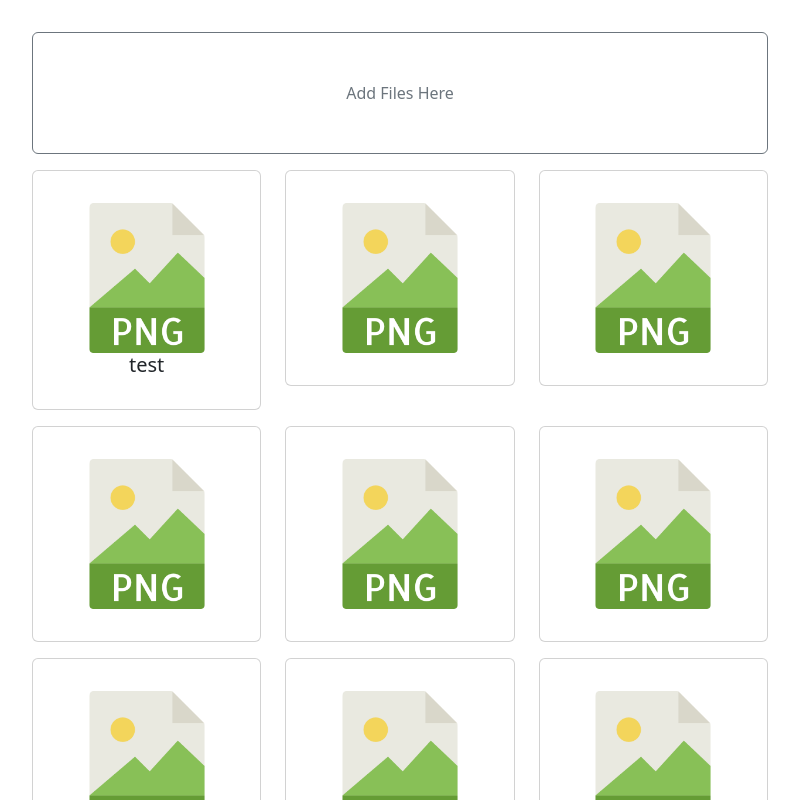
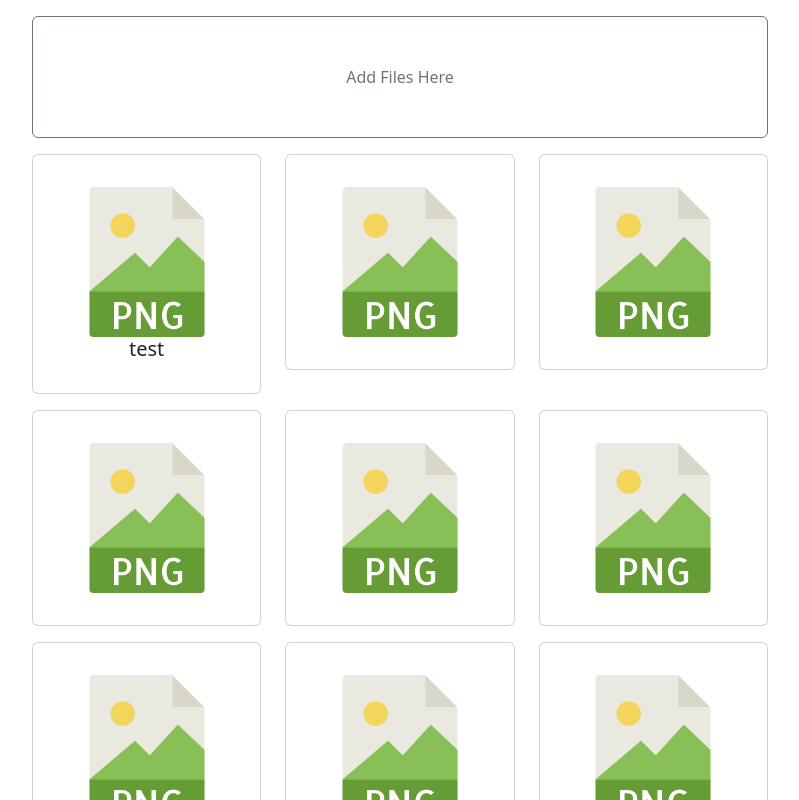
Before and after one commit to EnjoyBacon7/cbFiles, a React (Create React App) app in the folder web/: page /share/1 in a window 1280 px wide. Shown: the top 800 px of the page, without its empty margins (240-1039 px from the left). Built offline with nearby package versions, Linux system fonts and the light colour scheme.

Commit message:
Updated css

```diff
--- a/web/src/routes/CbShare.js
+++ b/web/src/routes/CbShare.js
@@ -9,7 +9,7 @@ import CbFile from '../components/CbFile';
 // Share instance component
 export function CbShare() {
     return (
-        <div className='mt-3'>
+        <div>
             <CbUpload />
             <div>
                 <Row className='justify-content-center'>
```
